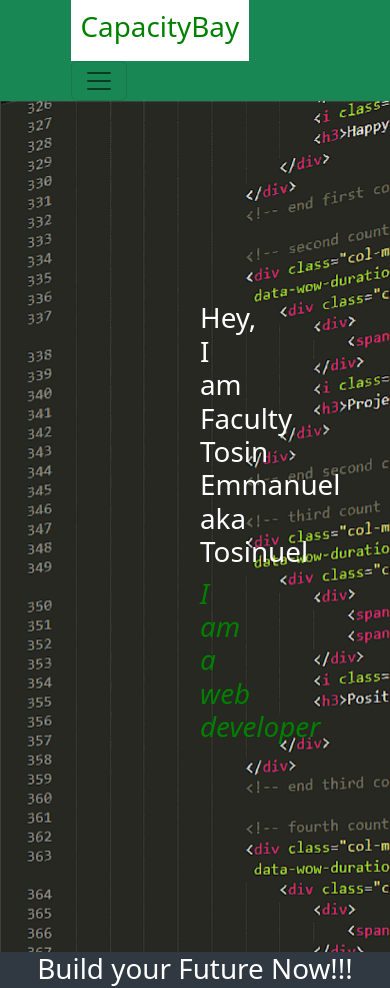
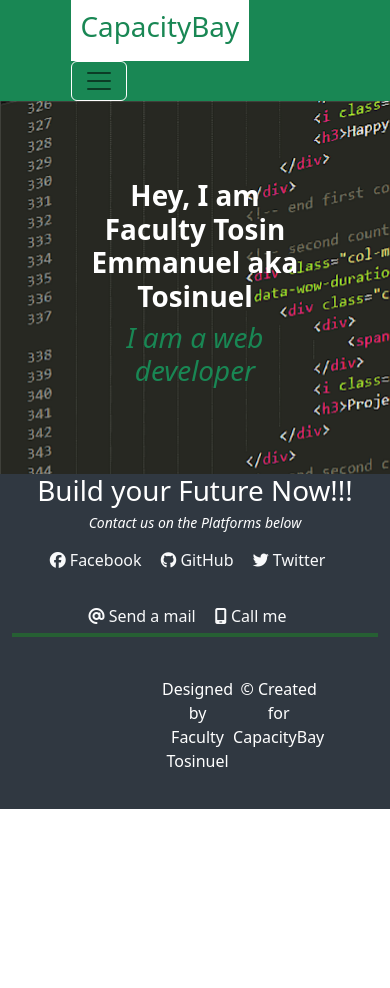
Before and after one commit to Tosinuel/Capacitybay, a plain HTML site: page index.html in a window 390 px wide. Shown: the top 988 px of the page. After the commit the page ends 844 px from the top, so only its background shows below. Drawn offline with nearby package versions, Linux system fonts and the light colour scheme.

Commit message:
seperated css

```diff
--- a/index.html
+++ b/index.html
@@ -6,27 +6,29 @@
   <meta name="viewport" content="width=device-width, initial-scale=1">
   <title>CapacityBay Demo</title>
   <link href="https://cdn.jsdelivr.net/npm/bootstrap@5.2.2/dist/css/bootstrap.min.css" rel="stylesheet" integrity="sha384-Zenh87qX5JnK2Jl0vWa8Ck2rdkQ2Bzep5IDxbcnCeuOxjzrPF/et3URy9Bv1WTRi" crossorigin="anonymous">
+
+<link rel="stylesheet" href="style.css">
 </head>
 
-<body style="text-align: center;">
-  <nav style="padding-top:0; padding-bottom:0; padding-left:15%; padding-right:15%" class="navbar navbar-expand-lg bg-success">
+<body>
+  <nav class="navbar navbar-expand-lg bg-success first-nav">
     <div class="container-fluid">
-      <a style="background:white; color:green; padding:10px" class="navbar-brand capa" href="#"><h1>CapacityBay</h1></a>
-      <button class="navbar-toggler btn btn-outline-light" type="button" data-bs-toggle="collapse" data-bs-target="#navbarNavDropdown" aria-controls="navbarNavDropdown" aria-expanded="false" aria-label="Toggle navigation">
+      <a class="navbar-brand capa" href="#"><h1>CapacityBay</h1></a>
+      <button class="navbar-toggler " type="button" data-bs-toggle="collapse" data-bs-target="#navbarNavDropdown" aria-controls="navbarNavDropdown" aria-expanded="false" aria-label="Toggle navigation">
             <span class="navbar-toggler-icon"></span>
           </button>
     <div class="collapse navbar-collapse" id="navbarNavDropdown">
       <ul class="navbar-nav nav-fill w-100">
         <li class="nav-item">
-          <a style="color:white" class="nav-link" href="#">About</a>
+          <a class="nav-link" href="#">About</a>
         </li>
 
         <li class="nav-item">
-          <a style="color:white" class="nav-link" href="#">Work</a>
+          <a class="nav-link" href="#">Work</a>
         </li>
 
         <li class="nav-item">
-            <a style="color:white" class="nav-link" href="#">Contact</a>
+            <a class="nav-link" href="#">Contact</a>
         </li>
       </ul>
 
@@ -34,41 +36,42 @@
     </div>
   </nav>
 
-  <div style="text-align: center; background-image: url(Img/bg.png); padding: 200px;" class="container-fluid">
-    <h1 style="color: white;">Hey, I am Faculty Tosin Emmanuel aka Tosinuel</h1>
-    <h3 style="color: green;" class="display-6"><em>I am a web developer</em> </h3>
+  <div  class="container-fluid second-container">
+    <h1 class="h1">Hey, I am Faculty Tosin Emmanuel aka Tosinuel</h1>
+    <h3 class="display-6 h3"><em>I am a web developer</em> </h3>
   </div>
 
 
-<div style="background-color:#303841; color:white; margin-bottom: 0;" class="container-fluid">
+<div class="container-fluid last-container">
   <h1>Build your Future Now!!!</h1>
-  <p class="display-6" style="font-size:14px ;"><em>Contact us on the Platforms below</em>  </p>
+  <p class="display-6 second6"><em>Contact us on the Platforms below</em>  </p>
 
-  <a style="margin-right: 15px; text-decoration:none;" href="#" class="link-light">
+  <a href="#" class="link-light socials">
     <i class="fa-brands fa-facebook social"></i> Facebook
   </a>
 
-  <a style="margin-right: 15px; text-decoration:none;" href="https://github.com/Tosinuel" class="link-light">
+  <a href="https://github.com/Tosinuel" class="link-light socials">
     <i class="fa-brands fa-github"></i> GitHub</li>
   </a>
 
-  <a style="margin-right: 15px; text-decoration:none;" href="#" class="link-light">
+  <a href="#" class="link-light socials">
     <i class="fa-brands fa-twitter"></i> Twitter
   </a>
+
 <hr style="border: 0;">
 
-  <a  style="margin-right: 15px; text-decoration:none;" href="mailto:capacitybay@gmail.com" class="link-light">
+  <a href="mailto:capacitybay@gmail.com" class="link-light socials">
     <i class="fa-solid fa-at"></i> Send a mail
   </a>
 
-  <a  style="margin-right: 15px; text-decoration:none;" href="tel:+2348186177631" class="link-light">
+  <a href="tel:+2348186177631" class="link-light socials">
     <i class="fa-solid fa-mobile-screen"></i> Call me
   </a>
 
 
-  <hr style="border:2px solid rgb(10, 212, 10)">
+  <hr class="hr2">
 
-<div style="margin-left: 100px; margin-right: 100px;">
+<div class="footer-div">
   <footer>
     <div class="d-flex justify-content-between">
       <p>
--- a/style.css
+++ b/style.css
@@ -1,5 +1,67 @@
-a:link {
-    color: white;
-    background-color: transparent;
-    text-decoration: none;
-  }
+*{
+  text-align: center;
+}
+
+.first-nav{
+padding: 0 15%;
+}
+
+.capa{
+  background-color: white;
+  color: #198754;
+  padding: 10px;
+}
+
+.navbar-toggler {
+border-color: white;
+color: white;
+outline-color: white;
+}
+
+.nav-link {
+  color: white;
+}
+
+.second-container{
+  background-image: url(Img/bg.png);
+  text-align: center;
+  padding: 20%;
+  margin: 0;
+}
+
+.h1{
+  color: white;
+  font-weight: bold;
+}
+
+.h3{
+  color: #198754;
+}
+
+.last-container{
+background-color: #303841;
+color: white;
+margin-bottom: 0;
+}
+
+.second6{
+  font-size: 14px;
+}
+
+.socials{
+  margin-right: 15px;
+  text-decoration: none;
+
+}
+
+.hr2{
+  border:2px solid rgb(10, 212, 10);
+  margin: 0;
+  margin-top: 5px;
+}
+
+.footer-div{
+  margin-top: 20px;
+  margin-bottom: 0;
+  padding: 20px 150px;
+}
```
